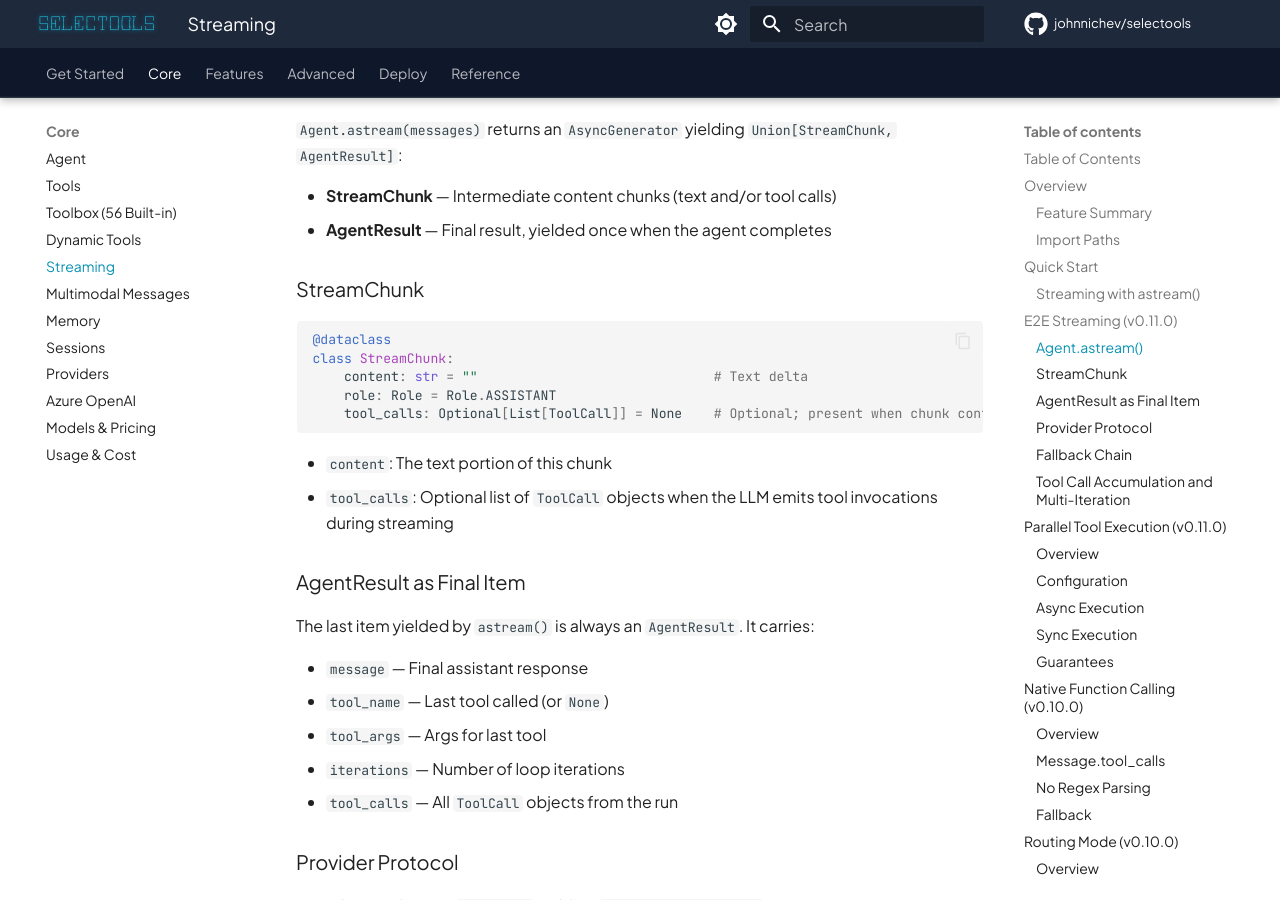
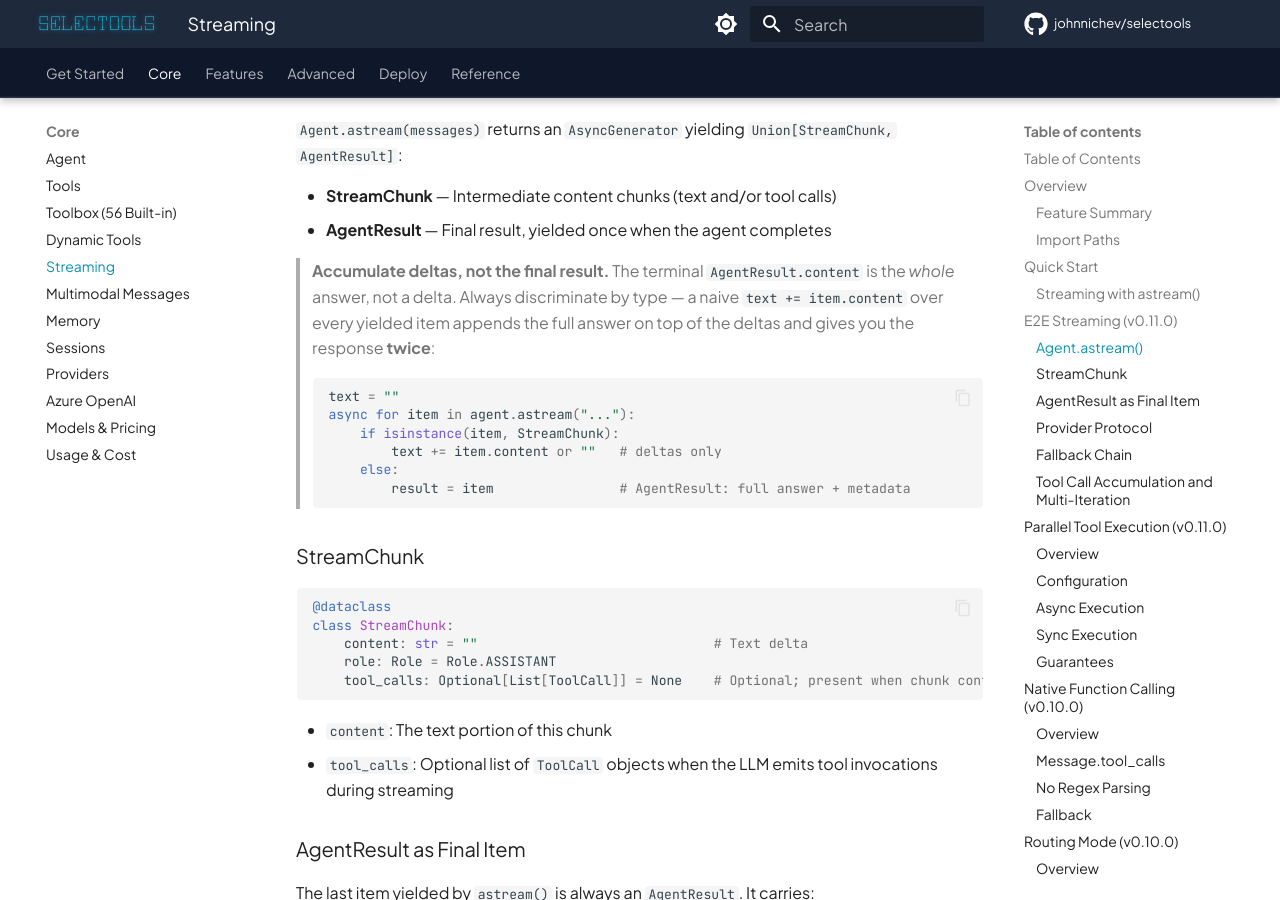
Before and after one commit to johnnichev/selectools, an MkDocs documentation site: the page built from docs/modules/STREAMING.md, in a window 1280 px wide and 900 px high, scrolled down 3305 px. Built offline with MkDocs 1.6.1 and Material for MkDocs 9.7.7, drawn with Linux system fonts in a browser that asks for light colours; comment, search, counter and statistics services are not loaded.

Commit message:
fix(agent): allow tool-less chat agents; clarify structured/streaming sharp edges (#124)
Follow-up to the behavioral hunt (the secondary footguns).

- Pure chat agent: Agent(tools=[]) no longer raises, and remove_tool can remove
  the last tool. A tool-less conversational agent is a normal use case — the
  provider is just called with no tools. Verified live (multi-turn chat works).
- Structured output: documented on AgentResult that the validated object is on
  .parsed and .content stays the raw JSON text (a common 'why is content a
  string' trip-up).
- Streaming: astream docstring + STREAMING.md now spell out that it yields
  StreamChunk deltas then a terminal AgentResult whose .content is the WHOLE
  answer — a naive 'text += item.content' over every item doubles the response.
  Show the type-discriminated consumption pattern.
- Updated the stale 'requires at least one tool' notes (DYNAMIC_TOOLS.md,
  tests/CLAUDE.md).

2 pure-chat regression tests; 1799 tests pass; ruff/bandit clean; no new mypy.

````diff
--- a/docs/modules/STREAMING.md
+++ b/docs/modules/STREAMING.md
@@ -134,6 +134,20 @@ asyncio.run(main())
 
 - **StreamChunk** — Intermediate content chunks (text and/or tool calls)
 - **AgentResult** — Final result, yielded once when the agent completes
+
+> **Accumulate deltas, not the final result.** The terminal `AgentResult.content`
+> is the *whole* answer, not a delta. Always discriminate by type — a naive
+> `text += item.content` over every yielded item appends the full answer on top
+> of the deltas and gives you the response **twice**:
+>
+> ```python
+> text = ""
+> async for item in agent.astream("..."):
+>     if isinstance(item, StreamChunk):
+>         text += item.content or ""   # deltas only
+>     else:
+>         result = item                # AgentResult: full answer + metadata
+> ```
 
 ### StreamChunk
 
````
Also changed, not shown: CHANGELOG.md (+13 -0 lines), docs/CHANGELOG.md (+13 -0 lines), docs/modules/DYNAMIC_TOOLS.md (+7 -4 lines), 4 other files.
